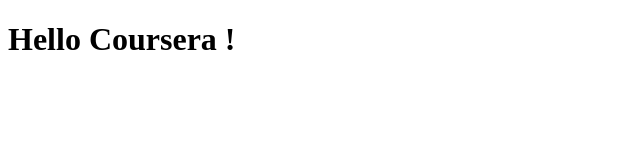
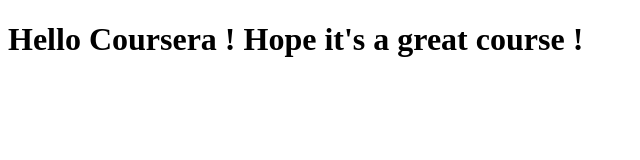
Before and after one commit to HP101/hello-world, a plain HTML site: page site/index.html in a window 1280 px wide. Shown: the whole page, without its empty margins (0-640 px from the left). Drawn offline with Linux system fonts and the light colour scheme.

Commit message:
Small addition to the site file

```diff
--- a/site/index.html
+++ b/site/index.html
@@ -4,6 +4,6 @@
 	<title>Hello Coursera !</title>
 </head>
 <body>
-<h1>Hello Coursera !</h1>
+<h1>Hello Coursera ! Hope it's a great course !</h1>
 </body>
 </html>
```
